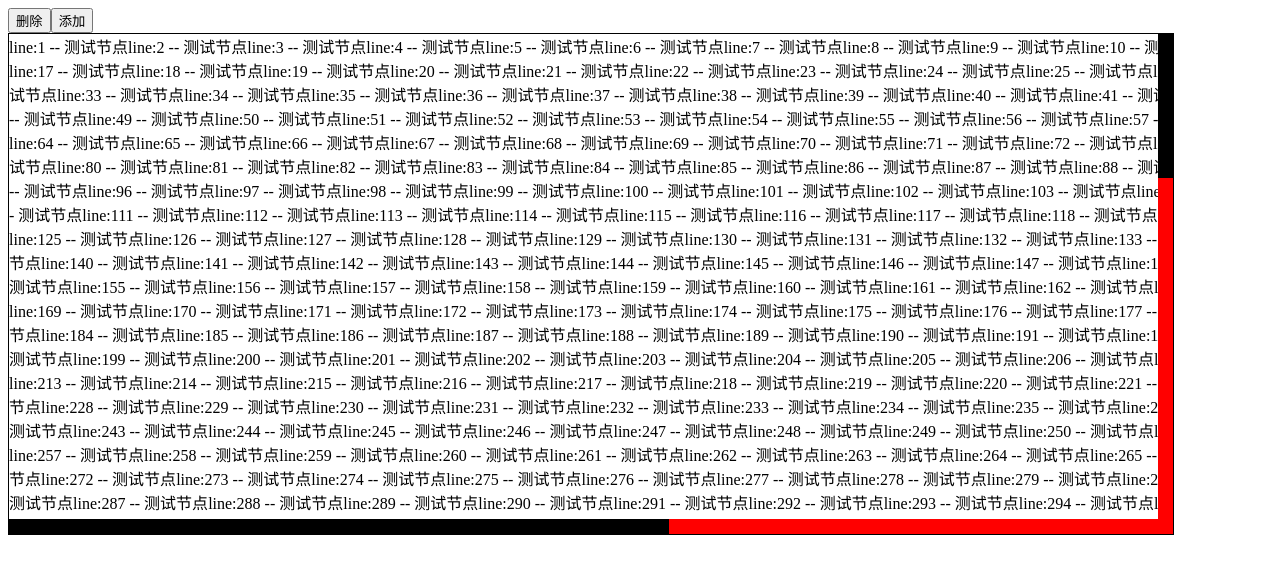
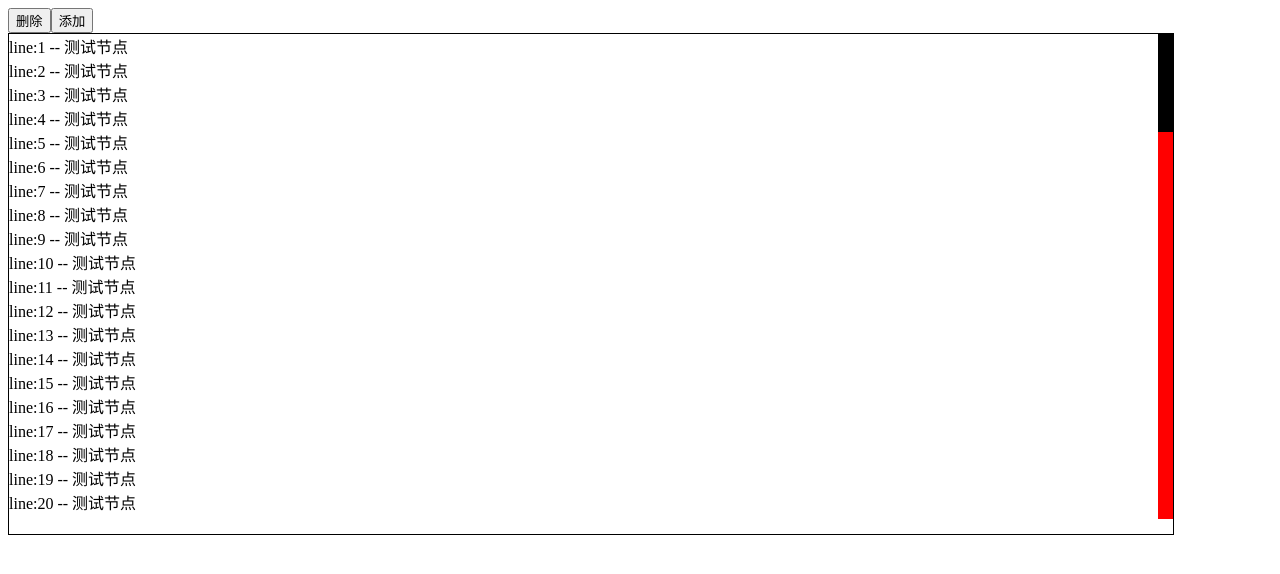
Before and after one commit to DanielJones2000/virtual-scrollbar, a Vue app: page / in a window 1280 px wide. Shown: the top 574 px of the page. Built offline with nearby package versions, Linux system fonts and the light colour scheme.

Commit message:
feat(*):完善滚动条功能

```diff
--- a/src/App.vue
+++ b/src/App.vue
@@ -3,10 +3,10 @@
         <button @click="del">删除</button>
         <button @click="add">添加</button>
         <ScrollBar style="width:calc(100% - 100px);height:500px;border:1px solid #000;user-select:none;">
-            <div style="width:2000px;">
-                <span v-for="item in total"
-                      :key="item">line:{{item}} -- 测试节点</span>
-            </div>
+            <!-- <div style="width:2000px;"> -->
+            <span v-for="item in total"
+                  :key="item">line:{{item}} -- 测试节点<br /></span>
+            <!-- </div> -->
         </ScrollBar>
     </div>
 </template>
@@ -20,7 +20,7 @@ export default {
     },
     data() {
         return {
-            total: 1000
+            total: 100
         }
     },
     methods: {
```
